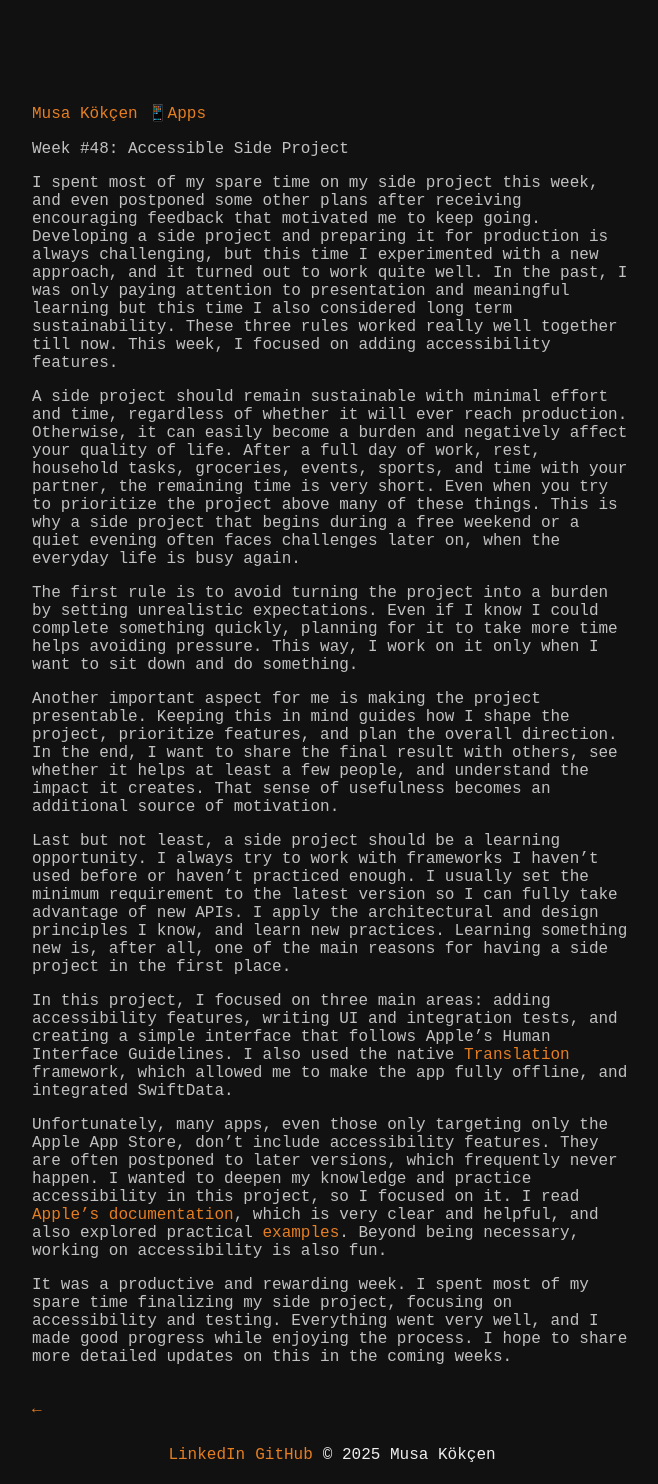
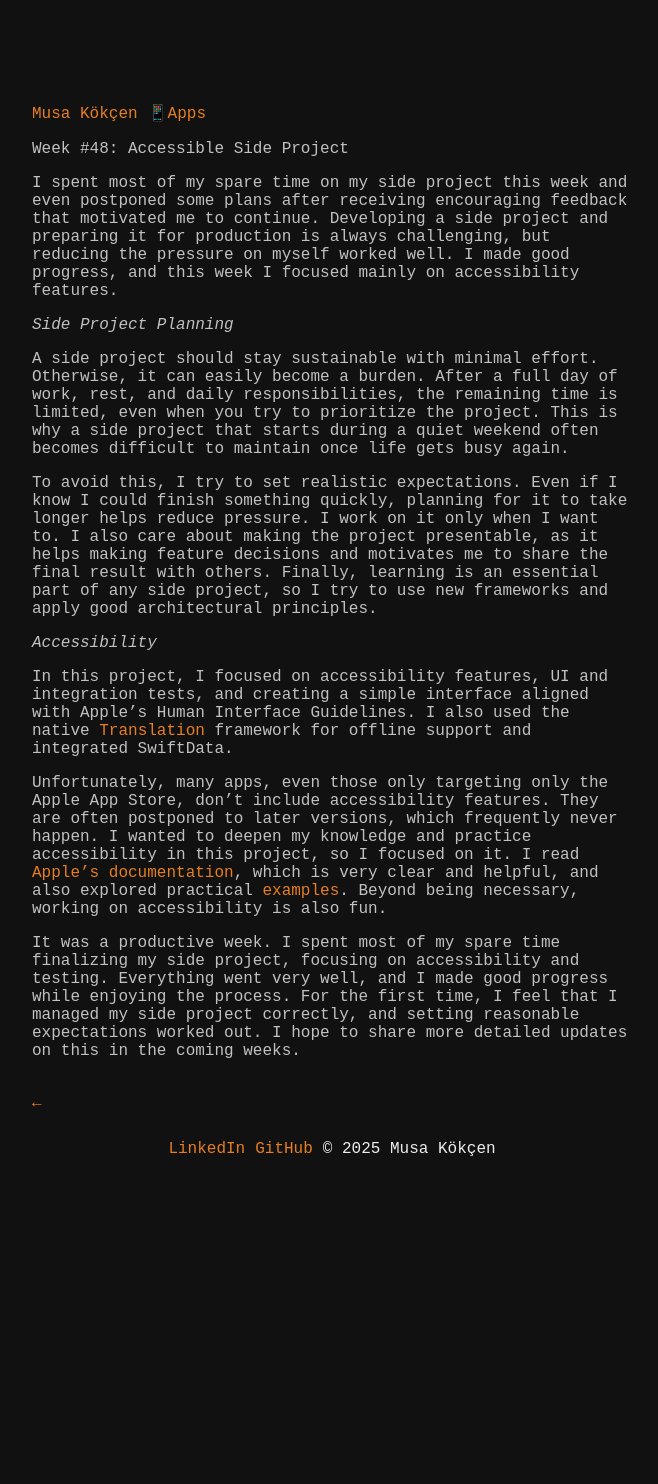
Before and after one commit to musakokcen/musakocen.github.io, a Jekyll site: the page built from _posts/2025-11-30-week48.md, in a window 1280 px wide. Shown: the whole page, without its empty margins (308-966 px from the left). Built offline with Jekyll 4.4.1, drawn with Linux system fonts in a browser that asks for light colours; after the commit the page ends 1178 px from its top, so only the background shows below that.

Commit message:
shorten text

```diff
--- a/_posts/2025-11-30-week48.md
+++ b/_posts/2025-11-30-week48.md
@@ -4,18 +4,18 @@ title: "Week #48: Accessible Side Project"
 subtitle: ""
 ---
 
-I spent most of my spare time on my side project this week, and even postponed some other plans after receiving encouraging feedback that motivated me to keep going. Developing a side project and preparing it for production is always challenging, but this time I experimented with a new approach, and it turned out to work quite well. In the past, I was only paying attention to presentation and meaningful learning but this time I also considered long term sustainability. These three rules worked really well together till now. This week, I focused on adding accessibility features.
+I spent most of my spare time on my side project this week and even postponed some plans after receiving encouraging feedback that motivated me to continue. Developing a side project and preparing it for production is always challenging, but reducing the pressure on myself worked well. I made good progress, and this week I focused mainly on accessibility features.
 
-A side project should remain sustainable with minimal effort and time, regardless of whether it will ever reach production. Otherwise, it can easily become a burden and negatively affect your quality of life. After a full day of work, rest, household tasks, groceries, events, sports, and time with your partner, the remaining time is very short. Even when you try to prioritize the project above many of these things. This is why a side project that begins during a free weekend or a quiet evening often faces challenges later on, when the everyday life is busy again.
+*Side Project Planning*
 
-The first rule is to avoid turning the project into a burden by setting unrealistic expectations. Even if I know I could complete something quickly, planning for it to take more time helps avoiding pressure. This way, I work on it only when I want to sit down and do something.
+A side project should stay sustainable with minimal effort. Otherwise, it can easily become a burden. After a full day of work, rest, and daily responsibilities, the remaining time is limited, even when you try to prioritize the project. This is why a side project that starts during a quiet weekend often becomes difficult to maintain once life gets busy again.
 
-Another important aspect for me is making the project presentable. Keeping this in mind guides how I shape the project, prioritize features, and plan the overall direction. In the end, I want to share the final result with others, see whether it helps at least a few people, and understand the impact it creates. That sense of usefulness becomes an additional source of motivation.
+To avoid this, I try to set realistic expectations. Even if I know I could finish something quickly, planning for it to take longer helps reduce pressure. I work on it only when I want to. I also care about making the project presentable, as it helps making feature decisions and motivates me to share the final result with others. Finally, learning is an essential part of any side project, so I try to use new frameworks and apply good architectural principles.
 
-Last but not least, a side project should be a learning opportunity. I always try to work with frameworks I haven’t used before or haven’t practiced enough. I usually set the minimum requirement to the latest version so I can fully take advantage of new APIs. I apply the architectural and design principles I know, and learn new practices. Learning something new is, after all, one of the main reasons for having a side project in the first place.
+*Accessibility*
 
-In this project, I focused on three main areas: adding accessibility features, writing UI and integration tests, and creating a simple interface that follows Apple’s Human Interface Guidelines. I also used the native [Translation](https://developer.apple.com/documentation/translation/) framework, which allowed me to make the app fully offline, and integrated SwiftData.
+In this project, I focused on accessibility features, UI and integration tests, and creating a simple interface aligned with Apple’s Human Interface Guidelines. I also used the native [Translation](https://developer.apple.com/documentation/translation/) framework for offline support and integrated SwiftData.
 
 Unfortunately, many apps, even those only targeting only the Apple App Store, don’t include accessibility features. They are often postponed to later versions, which frequently never happen. I wanted to deepen my knowledge and practice accessibility in this project, so I focused on it. I read [Apple’s documentation](https://developer.apple.com/documentation/accessibility), which is very clear and helpful, and also explored practical [examples](https://www.hackingwithswift.com/books/ios-swiftui/accessibility-introduction). Beyond being necessary, working on accessibility is also fun.
 
-It was a productive and rewarding week. I spent most of my spare time finalizing my side project, focusing on accessibility and testing. Everything went very well, and I made good progress while enjoying the process. I hope to share more detailed updates on this in the coming weeks.
+It was a productive week. I spent most of my spare time finalizing my side project, focusing on accessibility and testing. Everything went very well, and I made good progress while enjoying the process. For the first time, I feel that I managed my side project correctly, and setting reasonable expectations worked out. I hope to share more detailed updates on this in the coming weeks.
```
